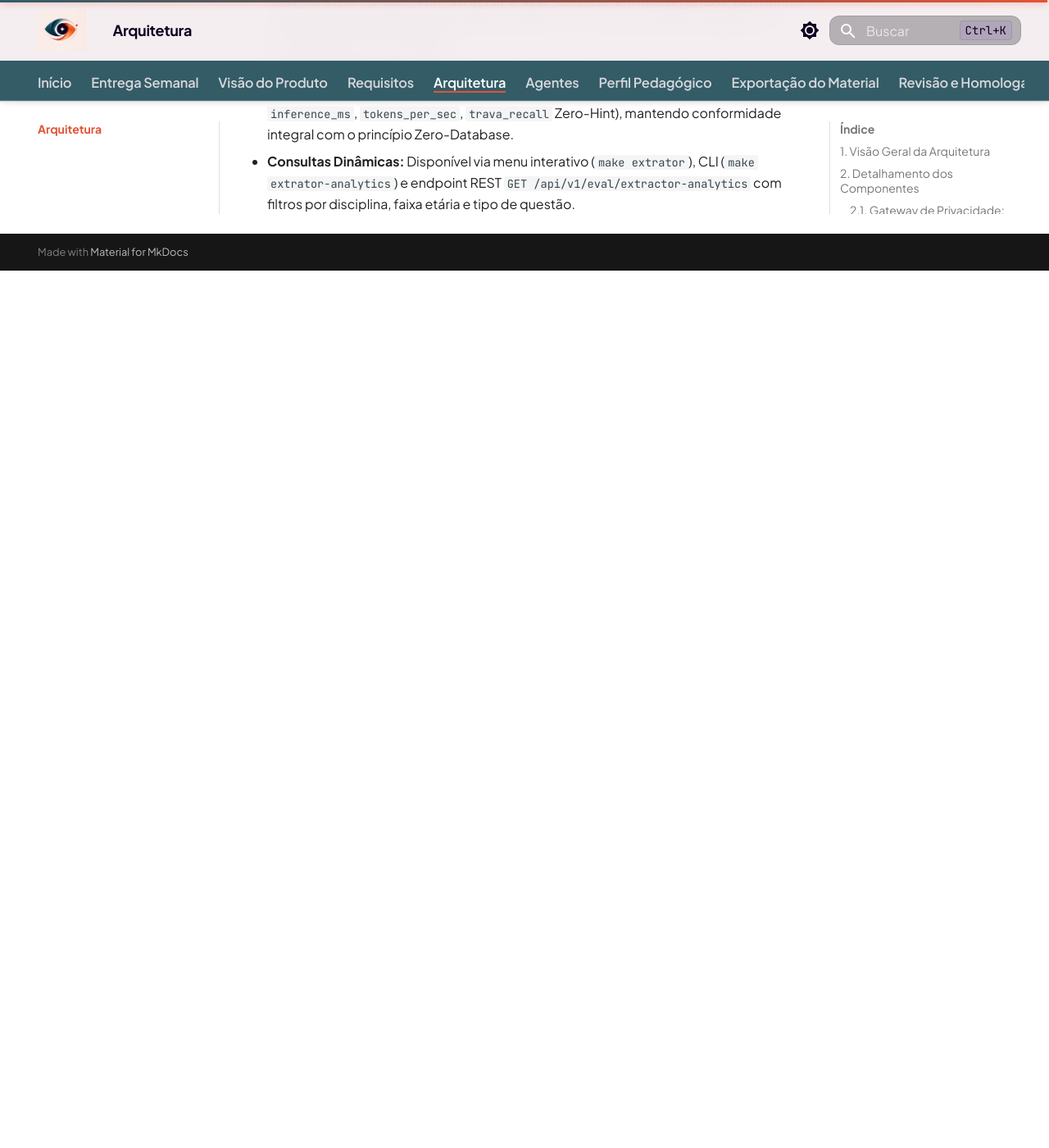
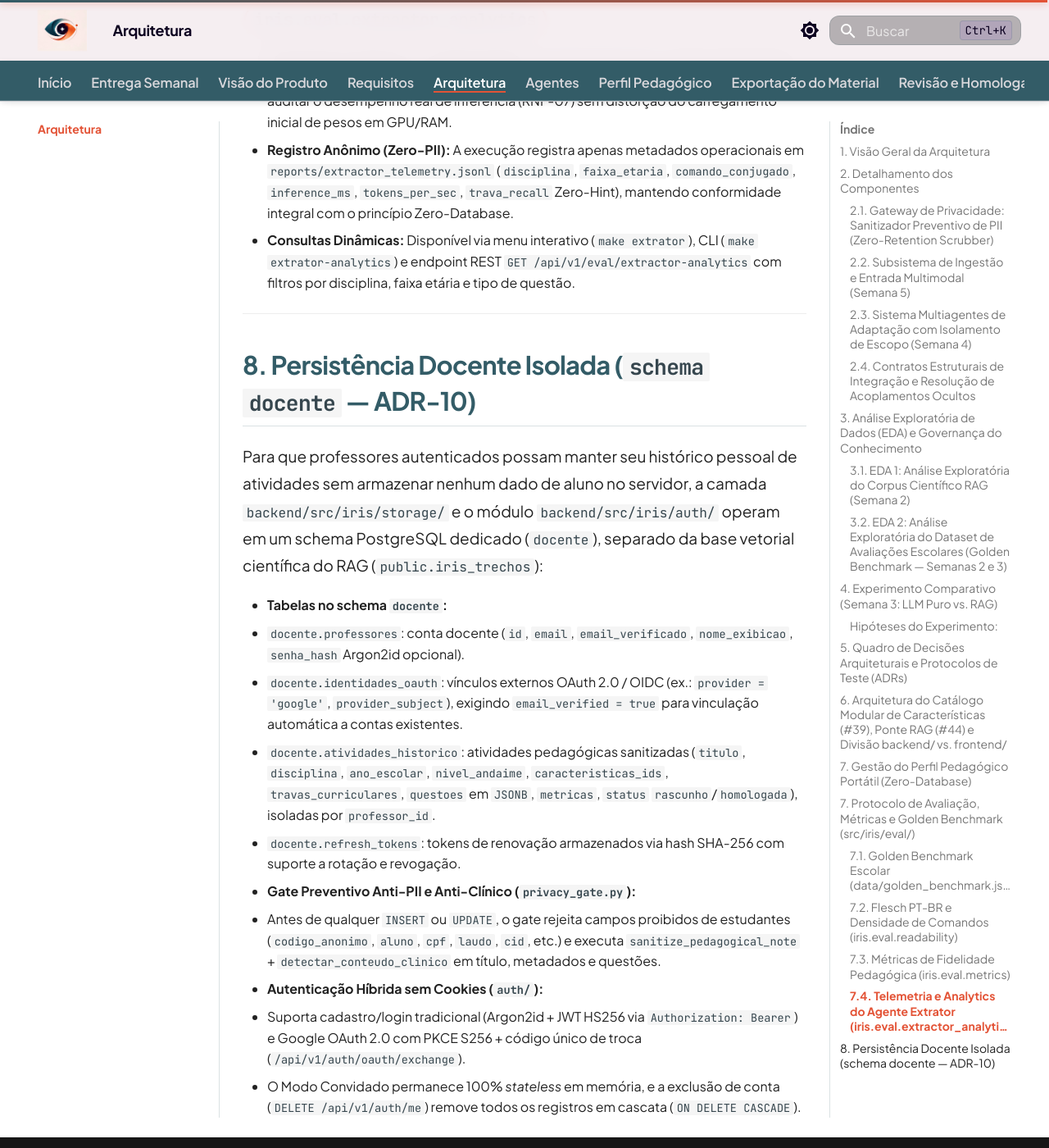
Before and after one commit to challenge-2-residencia-ia-grupo-3/Iris, an MkDocs documentation site: the page built from docs/arquitetura.md, in a window 1280 px wide and 1400 px high, scrolled down 20429 px. Shown: the whole window at 82% size. Built offline with MkDocs 1.6.1 and Material for MkDocs 9.7.7, drawn with Linux system fonts in a browser that asks for light colours; before the commit the page ends 20759 px from its top, so only the background shows below that; some of the changed text lies outside the part shown.

Commit message:
feat(auth,history): histórico docente no PostgreSQL com login local, Google OAuth e docs (#126)

````diff
--- a/docs/arquitetura.md
+++ b/docs/arquitetura.md
@@ -2,13 +2,15 @@
 
 ## 1. Visão Geral da Arquitetura
 
-A plataforma **Íris** adota uma arquitetura modular orientada a serviços *stateless*, fundamentada no princípio de *Privacy by Design* e conformidade com a LGPD. O sistema não persiste cadastros ou dados identificáveis de estudantes em banco de dados centralizado (*Zero-Database*), operando em memória durante a sessão de adaptação e delegando a continuidade histórica ao **Perfil Pedagógico Portátil** mantido localmente pelo professor.
+A plataforma **Íris** adota uma arquitetura modular orientada a serviços, fundamentada no princípio de *Privacy by Design* e conformidade com a LGPD. O sistema **não persiste cadastros, nomes, laudos ou perfis identificáveis de estudantes** em banco de dados centralizado (*Zero-Student-Database*), delegando a continuidade por aluno ao **Perfil Pedagógico Portátil** mantido localmente pelo professor. Para reduzir o retrabalho docente sem violar a LGPD, a plataforma oferece autenticação opcional (cadastro local no PostgreSQL ou Google OAuth 2.0) para salvar o **histórico de atividades pedagógicas sanitizadas** do próprio professor em schema isolado (`docente.*`), preservando o Modo Convidado 100% em memória.
 
 ```mermaid
 flowchart TD
     subgraph Cliente["Camada de Interface Docente (Web)"]
+        AuthUI["Login Local / Google OAuth<br/>(ou Modo Convidado em memória)"]
         UI["Interface Web (WCAG 2.1 AA)<br/>Fluxo Guiado de 5 Etapas"]
         Review["Revisão Lado a Lado<br/>(Human-in-the-Loop)"]
+        HistoryUI["Minhas Atividades (/historico)<br/>CRUD, Duplicação e Re-download"]
         Export["Exportador de Materiais<br/>(PDF Neutro / DOCX Editável)"]
     end
 
@@ -31,8 +33,9 @@ flowchart TD
         CircuitBreaker{"Circuit Breaker<br/>(max_retries = 2)"}
     end
 
-    subgraph RAG_KB["Base de Conhecimento Científica"]
-        PgVector[("PostgreSQL com pgvector<br/>(Sem dados de estudantes)")]
+    subgraph RAG_KB["PostgreSQL 16 (Schemas Isolados)"]
+        PgVector[("Schema public: iris_trechos<br/>pgvector RAG (Somente leitura na API)")]
+        PgDocente[("Schema docente: professores, oauth,<br/>atividades_historico (Zero dados de alunos)")]
         KB_Docs["Manuais MEC • DUA / CAST<br/>Artigos Científicos: Funções Executivas TDAH"]
         EDA_Corpus["Análise Exploratória do Corpus (EDA)<br/>(Balanceamento e Metadados)"]
     end
@@ -65,6 +70,10 @@ flowchart TD
     CircuitBreaker -- "Reprovação (Tentativas <= 2)" --> AgAdaptador
     CircuitBreaker -- "Aprovação ou Esgotamento de Tentativas" --> Review
 
+    Review -->|"Gate Anti-PII & Anti-Clínico"| PgDocente
+    PgDocente --> HistoryUI
+    HistoryUI -->|"Reabrir na Etapa 5"| Review
+    HistoryUI --> Export
     Review --> Export
     Review -.-> PortProfile
     PortProfile -.-> UI
@@ -344,3 +353,20 @@ O dataset contém **30 questões escolares reais** cobrindo Português, Matemát
 * **Separação *Cold Start* vs. Inferência Real:** O `OllamaLLMProvider` captura nativamente `load_duration`, `prompt_eval_duration` e `eval_duration` em milissegundos, permitindo auditar o desempenho real de inferência (RNF-07) sem distorção do carregamento inicial de pesos em GPU/RAM.
 * **Registro Anônimo (Zero-PII):** A execução registra apenas metadados operacionais em `reports/extractor_telemetry.jsonl` (`disciplina`, `faixa_etaria`, `comando_conjugado`, `inference_ms`, `tokens_per_sec`, `trava_recall` Zero-Hint), mantendo conformidade integral com o princípio Zero-Database.
 * **Consultas Dinâmicas:** Disponível via menu interativo (`make extrator`), CLI (`make extrator-analytics`) e endpoint REST `GET /api/v1/eval/extractor-analytics` com filtros por disciplina, faixa etária e tipo de questão.
+
+---
+
+## 8. Persistência Docente Isolada (`schema docente` — ADR-10)
+
+Para que professores autenticados possam manter seu histórico pessoal de atividades sem armazenar nenhum dado de aluno no servidor, a camada `backend/src/iris/storage/` e o módulo `backend/src/iris/auth/` operam em um schema PostgreSQL dedicado (`docente`), separado da base vetorial científica do RAG (`public.iris_trechos`):
+
+* **Tabelas no schema `docente`:**
+  * `docente.professores`: conta docente (`id`, `email`, `email_verificado`, `nome_exibicao`, `senha_hash` Argon2id opcional).
+  * `docente.identidades_oauth`: vínculos externos OAuth 2.0 / OIDC (ex.: `provider = 'google'`, `provider_subject`), exigindo `email_verified = true` para vinculação automática a contas existentes.
+  * `docente.atividades_historico`: atividades pedagógicas sanitizadas (`titulo`, `disciplina`, `ano_escolar`, `nivel_andaime`, `caracteristicas_ids`, `travas_curriculares`, `questoes` em `JSONB`, `metricas`, `status` `rascunho`/`homologada`), isoladas por `professor_id`.
+  * `docente.refresh_tokens`: tokens de renovação armazenados via hash SHA-256 com suporte a rotação e revogação.
+* **Gate Preventivo Anti-PII e Anti-Clínico (`privacy_gate.py`):**
+  * Antes de qualquer `INSERT` ou `UPDATE`, o gate rejeita campos proibidos de estudantes (`codigo_anonimo`, `aluno`, `cpf`, `laudo`, `cid`, etc.) e executa `sanitize_pedagogical_note` + `detectar_conteudo_clinico` em título, metadados e questões.
+* **Autenticação Híbrida sem Cookies (`auth/`):**
+  * Suporta cadastro/login tradicional (Argon2id + JWT HS256 via `Authorization: Bearer`) e Google OAuth 2.0 com PKCE S256 + código único de troca (`/api/v1/auth/oauth/exchange`).
+  * O Modo Convidado permanece 100% *stateless* em memória, e a exclusão de conta (`DELETE /api/v1/auth/me`) remove todos os registros em cascata (`ON DELETE CASCADE`).
--- a/docs/backlog_rastreabilidade.md
+++ b/docs/backlog_rastreabilidade.md
@@ -68,6 +68,7 @@ Este documento consolida a hierarquia completa do backlog do projeto **Íris** (
 | `#43` | **História 4.2.3** | Camada de abstração híbrida de LLM (Ollama Local + API Externa) e setup do Llama 3 | Épico 4.2 / Tema 4 | **RNF-01**, **RNF-07**, **RNF-08**, **RNF-12** | **História 4.2.4** (`#44`) | `priority: must` | `scope: infra-eval`, `scope: agents`, `scope: rag` | `CLOSED` | `iancostag` |
 | `#44` | **História 4.2.4** | Unificação de dependências no pyproject.toml, estrutura base src/iris e ponte com o módulo RAG | Épico 4.2 / Tema 4 | **RNF-11**, **RNF-12** | *Nenhuma (Fundação de Código)* | `priority: must` | `scope: infra-eval`, `scope: api`, `scope: rag` | `CLOSED` | `iancostag` |
 | `#45` | **História 4.2.5** | Curadoria e estruturação do dataset Golden Benchmark de questões escolares (Fundamental II e Médio) | Épico 4.2 / Tema 4 | **RF-08**, **RF-10**, **RNF-04**, **RNF-05** | **História 4.2.1** (`#39`) | `priority: must` | `scope: infra-eval`, `scope: rag` | `CLOSED` | `iancostag`, `Madu030` |
+| `#126` | **História 4.3.1** | Histórico sanitizado de atividades por conta docente no PostgreSQL (Login local + Google OAuth e Gate Anti-PII) | Épico 4.1 / Tema 4 | **RF-16**, **RNF-01**, **RNF-02**, **RNF-03** | **História 2.2.2** (`#22`), **História 4.1.2** (`#35`) | `priority: should` | `scope: api`, `scope: front-web`, `scope: privacy-lgpd`, `documentation` | `OPEN` | `iancostag` |
 
 ---
 
@@ -90,7 +91,8 @@ Este documento consolida a hierarquia completa do backlog do projeto **Íris** (
 | **RF-13** | Interface de Revisão e Edição Lado a Lado (*Human-in-the-Loop*) | Tema 2 | Épico 2.2 | **História 2.2.1** (`#21`), **História 2.2.2** (`#22`) |
 | **RF-14** | Exportação em Formatos Prontos para Impressão e Uso Digital | Tema 2, Tema 4 | Épico 2.2, Épico 4.1 | **História 2.2.3** (`#23`), **História 4.1.3** (`#36`) |
 | **RF-15** | Exportação e Importação do Perfil Pedagógico Portátil | Tema 3 | Épico 3.1, Épico 3.2 | **História 3.1.1** (`#26`), **História 3.1.2** (`#27`), **História 3.1.3** (`#28`), **História 3.2.1** (`#30`), **História 3.2.2** (`#31`) |
-| **RNF-01** | Arquitetura Stateless de Dados de Estudantes (*Zero-Database*) | Tema 3, Tema 4 | Épico 3.1, Épico 3.2, Épico 4.1 | **História 3.1.1** (`#26`), **História 3.2.1** (`#30`), **História 4.1.2** (`#35`), **História 4.1.4** (`#37`) |
+| **RF-16** | Histórico Sanitizado de Atividades por Conta Docente (ADR-10) | Tema 4 | Épico 4.1 | **História 4.3.1** (`#126`) |
+| **RNF-01** | Arquitetura Stateless de Dados de Estudantes (*Zero-Database*) e Histórico Docente Sanitizado | Tema 3, Tema 4 | Épico 3.1, Épico 3.2, Épico 4.1 | **História 3.1.1** (`#26`), **História 3.2.1** (`#30`), **História 4.1.2** (`#35`), **História 4.1.4** (`#37`), **História 4.3.1** (`#126`) |
 | **RNF-02** | Sanitização Preventiva e Descarte Imediato de PII (Zero-Retention) | Tema 4 | Épico 4.1 | **História 4.1.1** (`#34`), **História 4.1.3** (`#36`), **História 4.1.4** (`#37`) |
 | **RNF-03** | Desacoplamento entre Dados Pedagógicos e Dados Clínicos | Tema 3 | Épico 3.1 | **História 3.1.3** (`#28`) |
 | **RNF-04** | Taxa de Retenção de Conceitos-Chave ($\text{TRCC} \ge 95\%$) | Tema 2, Tema 4 | Épico 2.1, Épico 4.2 | **História 2.1.4** (`#19`), **História 4.2.2** (`#40`) |
--- a/docs/requisitos_funcionais.md
+++ b/docs/requisitos_funcionais.md
@@ -151,3 +151,12 @@ Este documento especifica os **Requisitos Funcionais** da plataforma Íris. Em e
   2. Geração de documento `.pdf` de síntese pedagógica para arquivamento no dossiê escolar do estudante.
   3. Parsing e validação de schema na reimportação de arquivo `.json` existente.
 * **Saída:** Arquivo de perfil portátil baixado localmente ou perfil recarregado na sessão.
+
+### RF-16: Histórico Sanitizado de Atividades por Conta Docente (ADR-10)
+* **Descrição:** O sistema deve permitir que professores criem conta (cadastro local no PostgreSQL ou OAuth 2.0 Google) para salvar, consultar, editar, duplicar, re-exportar (PDF/DOCX) e excluir suas próprias atividades pedagógicas adaptadas, mantendo o Modo Convidado sem login 100% *stateless*.
+* **Entradas:** Credenciais locais ou OAuth Google e payload da atividade revisada na Etapa 5 (título, disciplina, ano escolar, nível, características selecionadas, travas e questões).
+* **Processamento:**
+  1. Autenticação híbrida (Argon2id + JWT Bearer / Google OAuth PKCE) sem uso de cookies de sessão HTTP.
+  2. Validação obrigatória pelo Gate Anti-PII e Anti-Clínico (`privacy_gate.py`) antes de gravar no schema isolado `docente`, bloqueando campos de estudantes, dados pessoais e termos clínicos.
+  3. Isolamento estrito por `professor_id`, geração sob demanda de PDF/DOCX apenas para atividades homologadas e exclusão completa em cascata (`DELETE /api/v1/auth/me`).
+* **Saída:** Histórico pessoal acessível via `/historico` e API `/api/v1/history/*`.
````
Also changed, not shown: other parts of docs/arquitetura.md (+2 -0 lines), 2 other files.
